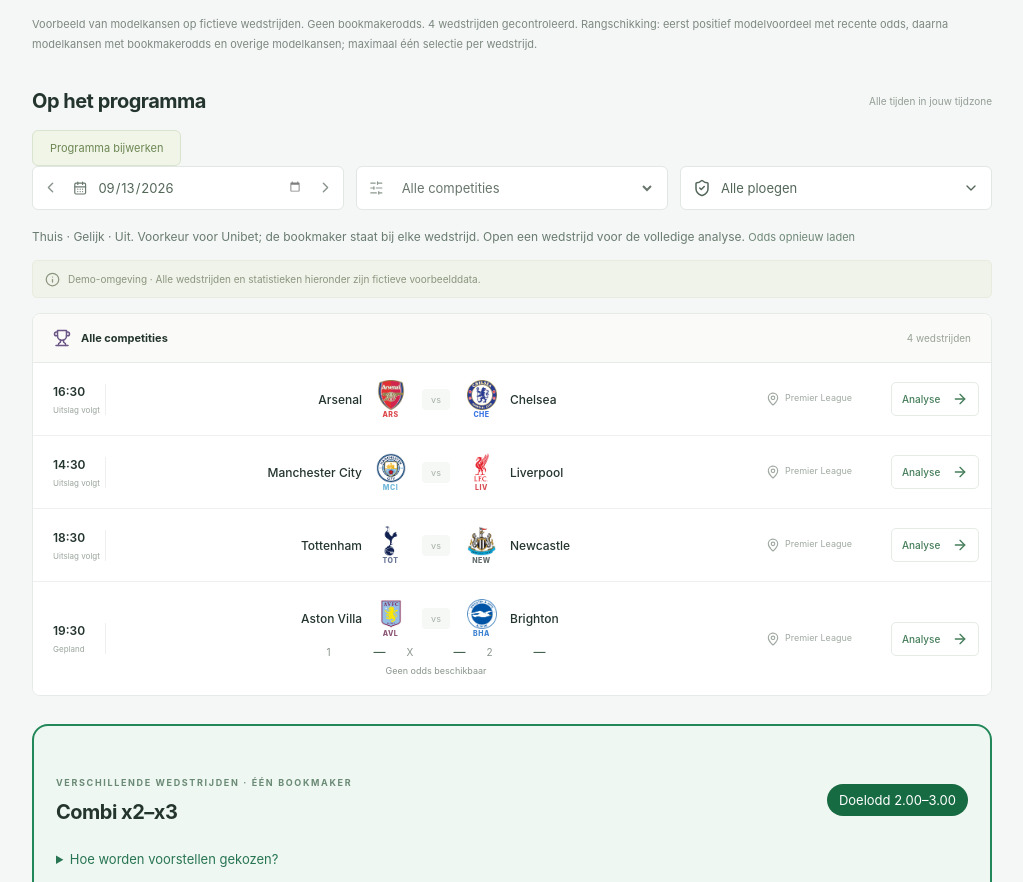
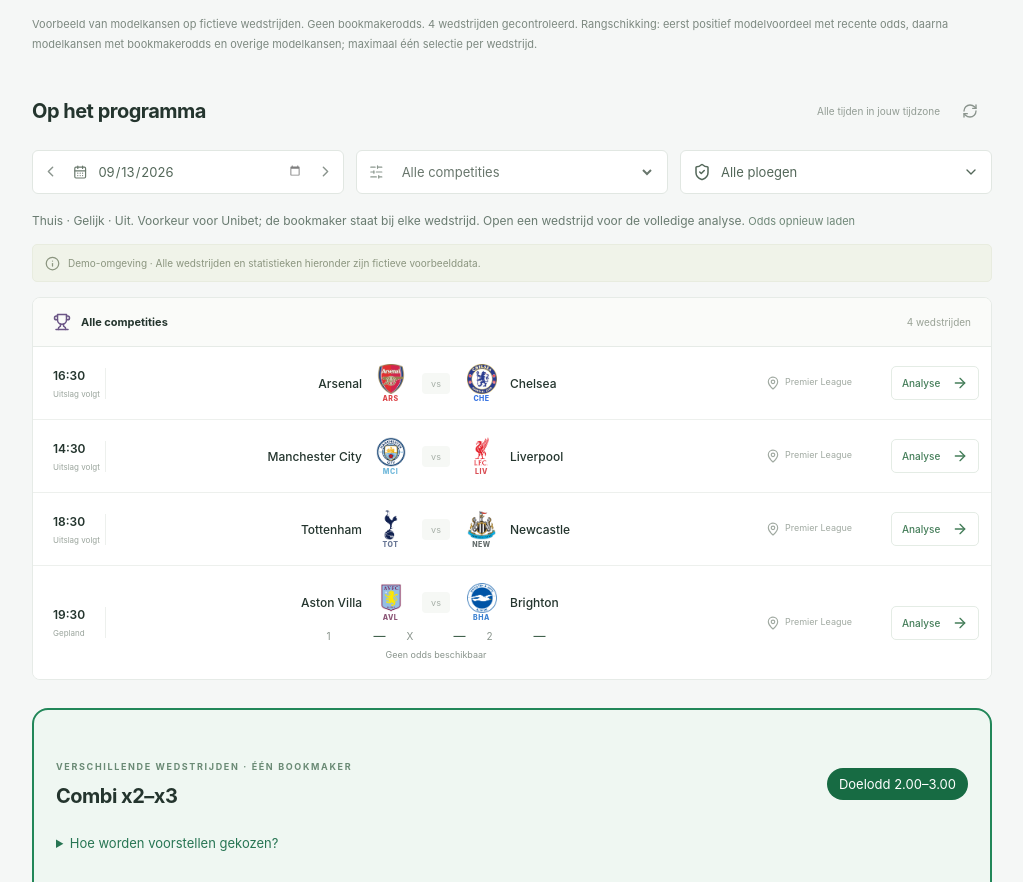
Before and after one commit to jphnfrxfcj-star/Football-Stats, a React (Vite) app: page / in a window 1280 px wide. Shown: the part 1098-1980 px from the top of the page, without its empty margins (246-1269 px from the left). Built offline with nearby package versions, Linux system fonts and the light colour scheme.

Commit message:
Use compact refresh icons in page headings

```diff
--- a/src/components/Dashboard.tsx
+++ b/src/components/Dashboard.tsx
@@ -1,3 +1,4 @@
+import RefreshButton from './RefreshButton';
 import DataNotice from './DataNotice';
 import FixtureFilters from './FixtureFilters';
 import FixtureRow from './FixtureRow';
@@ -265,15 +266,17 @@
       <div id="program" />
       <SectionTitle
         title={t(date < today() ? 'Uitslagen & terugblik' : 'Op het programma')}
-        aside={<span className="subtle">{t('Alle tijden in jouw tijdzone')}</span>}
+        aside={
+          <div className="section-actions">
+            <span className="subtle program-timezone">{t('Alle tijden in jouw tijdzone')}</span>
+            <RefreshButton
+              label="Programma bijwerken"
+              loading={refreshing}
+              onClick={() => setRetry((n) => n + 1)}
+            />
+          </div>
+        }
       />
-      <button
-        className="secondary-button"
-        disabled={refreshing}
-        onClick={() => setRetry((n) => n + 1)}
-      >
-        {t(refreshing ? 'Bijwerken…' : 'Programma bijwerken')}
-      </button>
       {error && loadedDate.current === date && (
         <p role="alert">
           {t(error)} {t('De eerder geladen gegevens blijven zichtbaar.')}
--- a/src/components/MatchPage.tsx
+++ b/src/components/MatchPage.tsx
@@ -1,3 +1,4 @@
+import RefreshButton from './RefreshButton';
 import DataNotice from './DataNotice';
 import { tr, t, locale } from '../i18n';
 import { MatchRecap } from './Recap';
@@ -116,15 +117,13 @@
           <span className="green-dot" />
           {t(data.source === 'demo' ? 'Voorbeeldanalyse' : 'Analyse bijgewerkt')}
           {' ·'} {t(time(data.updatedAt))}
+          <RefreshButton
+            label="Analyse bijwerken"
+            loading={loading}
+            onClick={() => setRetry((n) => n + 1)}
+          />
         </span>
       </div>
-      <button
-        className="secondary-button"
-        disabled={loading}
-        onClick={() => setRetry((n) => n + 1)}
-      >
-        {t(loading ? 'Bijwerken…' : 'Analyse bijwerken')}
-      </button>
       {error && (
         <p role="alert">
           {t(error)} {t('De eerder geladen gegevens blijven zichtbaar.')}
--- a/src/components/MatchPicker.tsx
+++ b/src/components/MatchPicker.tsx
@@ -1,3 +1,4 @@
+import RefreshButton from './RefreshButton';
 import DataNotice from './DataNotice';
 import FixtureFilters from './FixtureFilters';
 import FixtureRow from './FixtureRow';
@@ -53,14 +54,12 @@
           <h1>{t('Matchanalyse')}</h1>
           <p>{t('Kies een wedstrijd om statistieken, odds en onderbouwing te bekijken.')}</p>
         </div>
+        <RefreshButton
+          label="Programma bijwerken"
+          loading={loading}
+          onClick={() => setRetry((n) => n + 1)}
+        />
       </div>
-      <button
-        className="secondary-button"
-        disabled={loading}
-        onClick={() => setRetry((n) => n + 1)}
-      >
-        {t(loading ? 'Bijwerken…' : 'Programma bijwerken')}
-      </button>
       <FixtureFilters
         analysis
         date={date}
--- /dev/null
+++ b/src/components/RefreshButton.tsx
@@ -0,0 +1,26 @@
+import { RefreshCw } from 'lucide-react';
+import { t } from '../i18n';
+
+export default function RefreshButton({
+  label,
+  loading,
+  onClick,
+}: {
+  label: string;
+  loading: boolean;
+  onClick: () => void;
+}) {
+  return (
+    <button
+      type="button"
+      className="icon-button refresh-button"
+      aria-label={t(label)}
+      title={t(loading ? 'Bijwerken…' : label)}
+      aria-busy={loading}
+      disabled={loading}
+      onClick={onClick}
+    >
+      <RefreshCw size={16} aria-hidden="true" />
+    </button>
+  );
+}
--- a/src/styles.css
+++ b/src/styles.css
@@ -4003,3 +4003,28 @@
   font-size: 12px;
   color: #536759;
 }
+
+/* Small refresh controls keep the heading prominent and remain easy to tap. */
+.refresh-button {
+  flex: 0 0 auto;
+  width: 44px;
+  height: 44px;
+}
+.refresh-button[aria-busy='true'] svg {
+  animation: spin 1s linear infinite;
+}
+.section-actions {
+  display: flex;
+  align-items: center;
+  gap: 8px;
+}
+@media (max-width: 720px) {
+  .section-actions .program-timezone {
+    display: none;
+  }
+}
+@media (prefers-reduced-motion: reduce) {
+  .refresh-button[aria-busy='true'] svg {
+    animation: none;
+  }
+}
```
